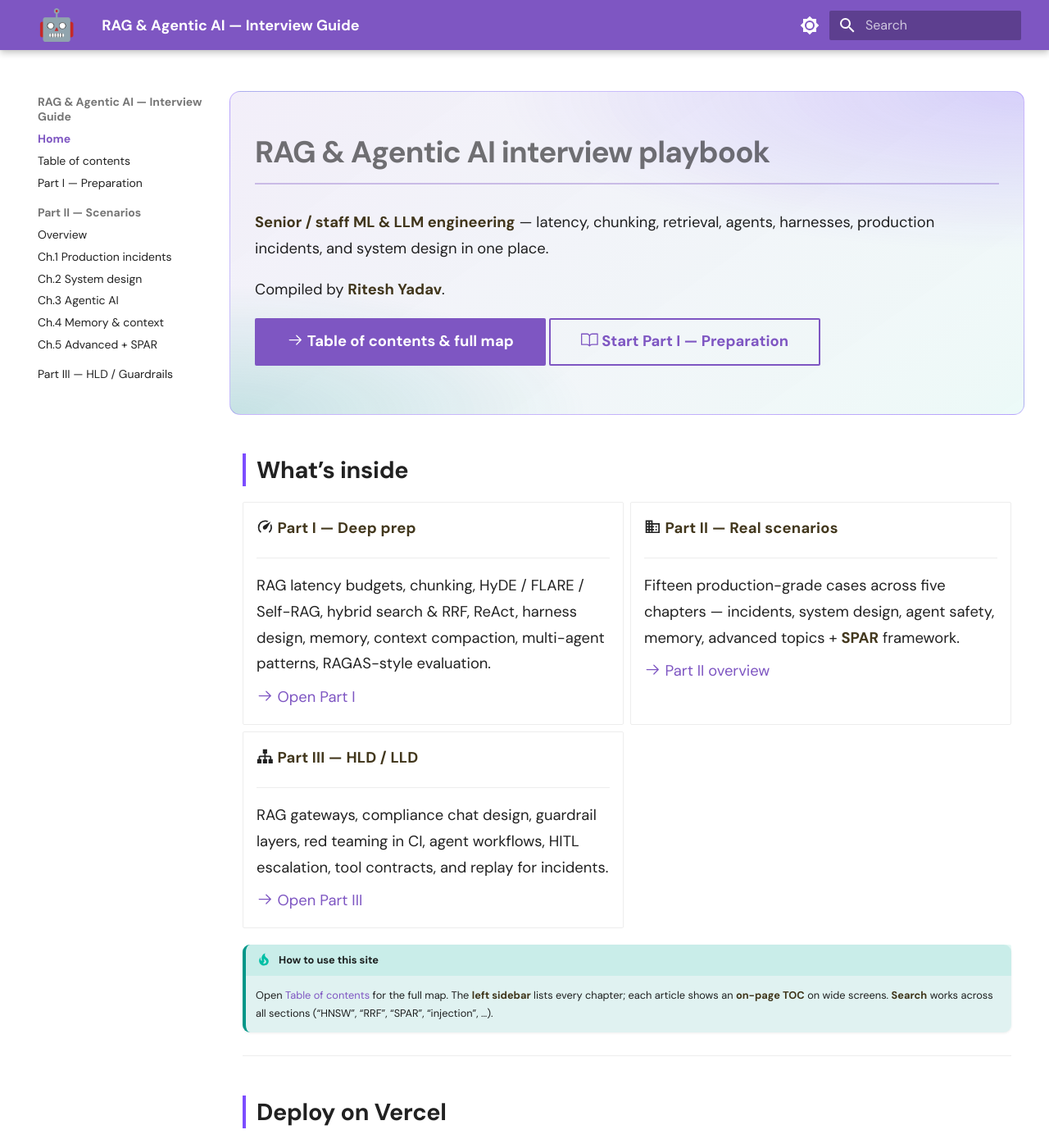
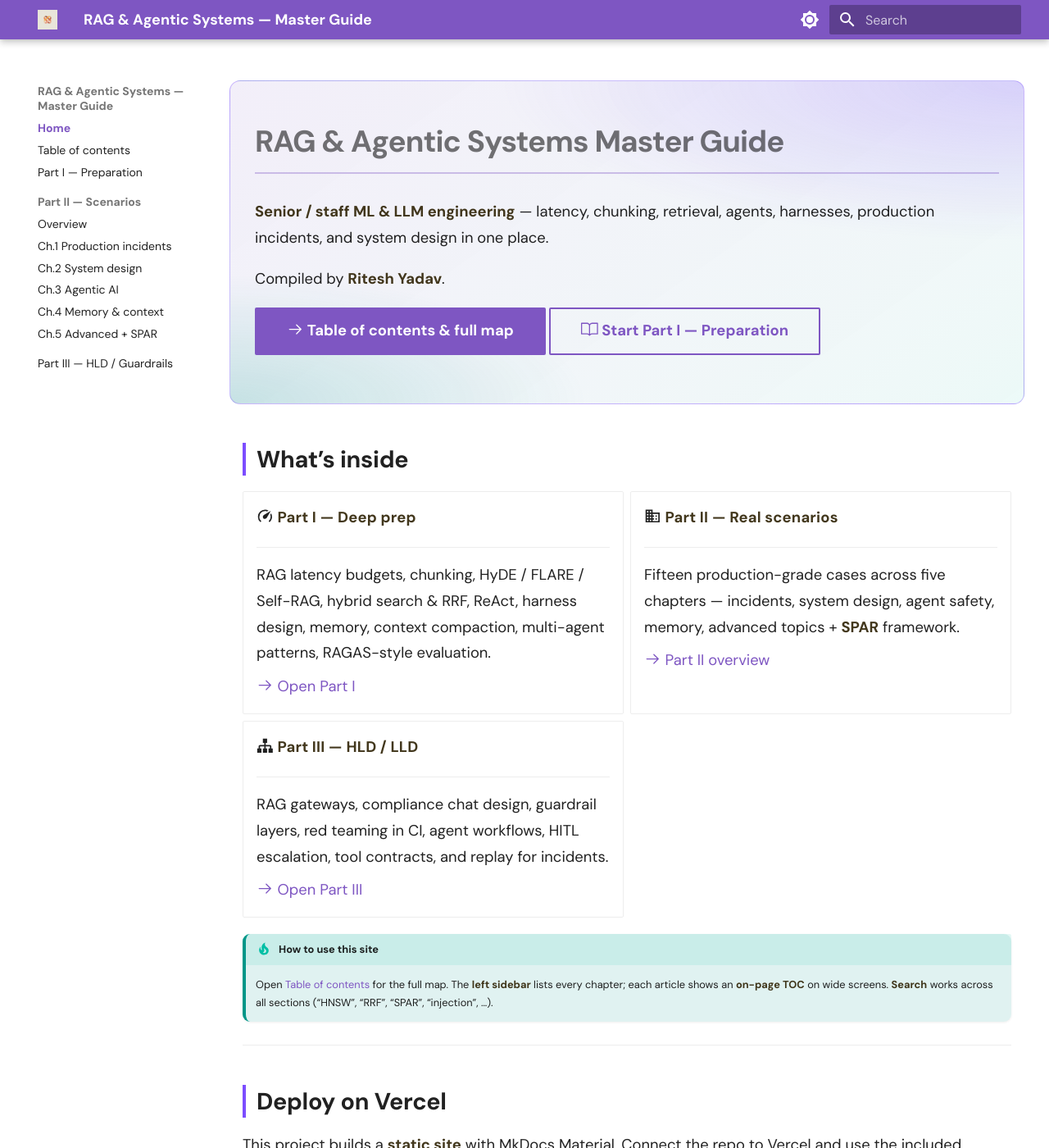
Before and after one commit to DARK-art108/RAG_Agentic_Designs, an MkDocs documentation site: the page built from docs/index.md, in a window 1280 px wide and 1400 px high. Shown: the whole window at 82% size. Built offline with MkDocs 1.6.1 and Material for MkDocs 9.7.7, drawn with Linux system fonts in a browser that asks for light colours.

Commit message:
update site branding with custom heading and image logo
Replace the emoji override with the provided brand image for both header logo and favicon, and rename the site/home hero heading to a clearer master-guide title.

```diff
--- a/docs/index.md
+++ b/docs/index.md
@@ -5,7 +5,7 @@ hide:
 
 <div class="doc-hero" markdown="1">
 
-# RAG & Agentic AI interview playbook
+# RAG & Agentic Systems Master Guide
 
 **Senior / staff ML & LLM engineering** — latency, chunking, retrieval, agents, harnesses, production incidents, and system design in one place.
 
--- a/docs/stylesheets/extra.css
+++ b/docs/stylesheets/extra.css
@@ -169,15 +169,6 @@
   backdrop-filter: saturate(180%) blur(12px);
 }
 
-/* Emoji logo (see overrides/partials/logo.html) */
-.md-logo__emoji {
-  display: inline-flex;
-  align-items: center;
-  justify-content: center;
-  font-size: 1.85rem;
-  line-height: 1;
-}
-
 /* Hero — home only */
 .doc-hero {
   margin: 0 -0.8rem 2rem;
@@ -279,7 +270,4 @@
     text-align: center;
   }
 
-  .md-logo__emoji {
-    font-size: 1.45rem;
-  }
 }
--- a/mkdocs.yml
+++ b/mkdocs.yml
@@ -1,4 +1,4 @@
-site_name: RAG & Agentic AI — Interview Guide
+site_name: RAG & Agentic Systems — Master Guide
 site_description: >-
   Advanced RAG, agentic design, and production scenarios for senior ML & LLM engineers.
 site_author: Ritesh Yadav
@@ -7,8 +7,9 @@ edit_uri: ""
 
 theme:
   name: material
-  custom_dir: overrides
   language: en
+  logo: assets/logo.png
+  favicon: assets/favicon.png
   palette:
     - media: "(prefers-color-scheme: light)"
       scheme: default
--- a/overrides/partials/logo.html
+++ /dev/null
@@ -1,2 +0,0 @@
-{# Emoji logo (Material partial override; avoids raster/SVG asset in header) #}
-<span class="md-logo__emoji" aria-hidden="true">🤖</span>
```
Also changed, not shown: docs/assets/favicon.png (added), docs/assets/logo.png (added).
